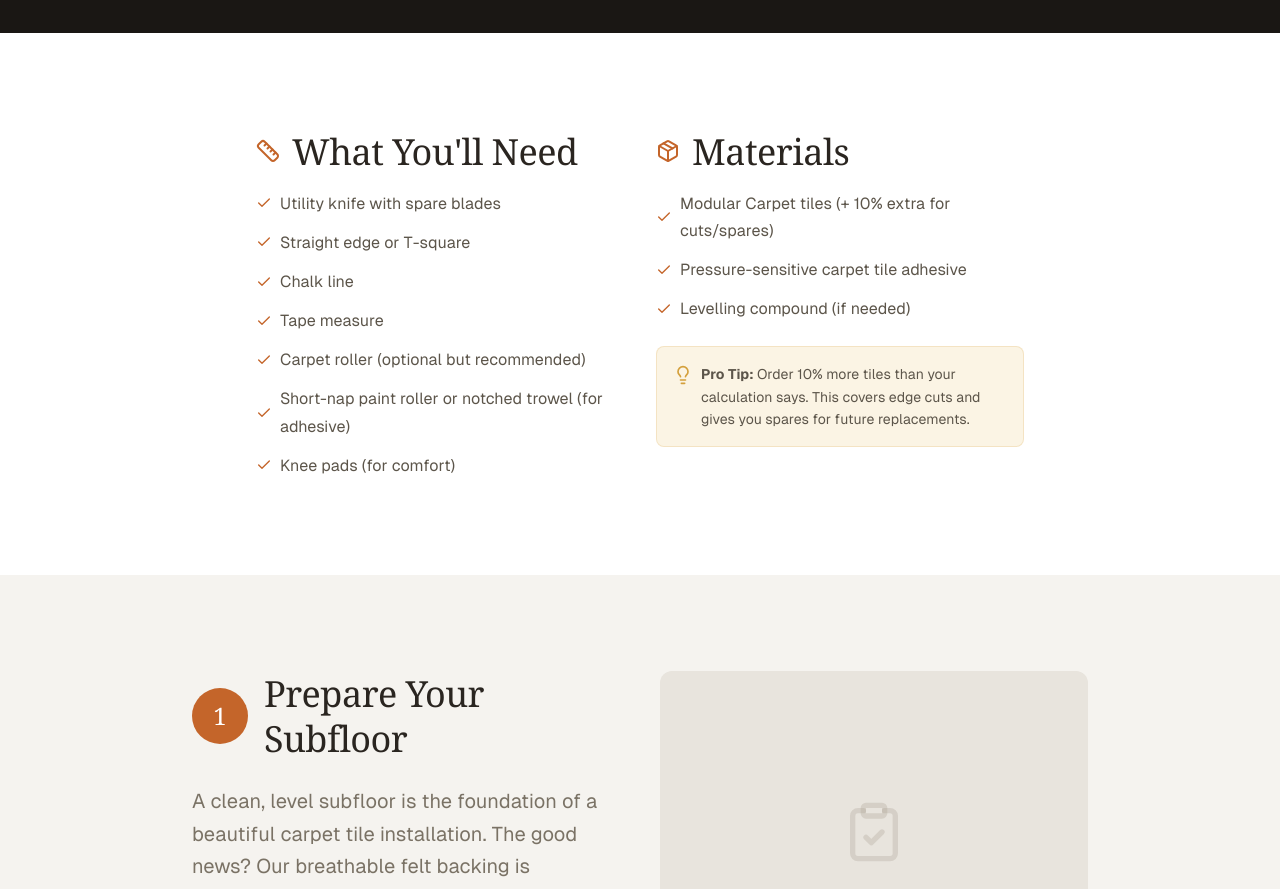
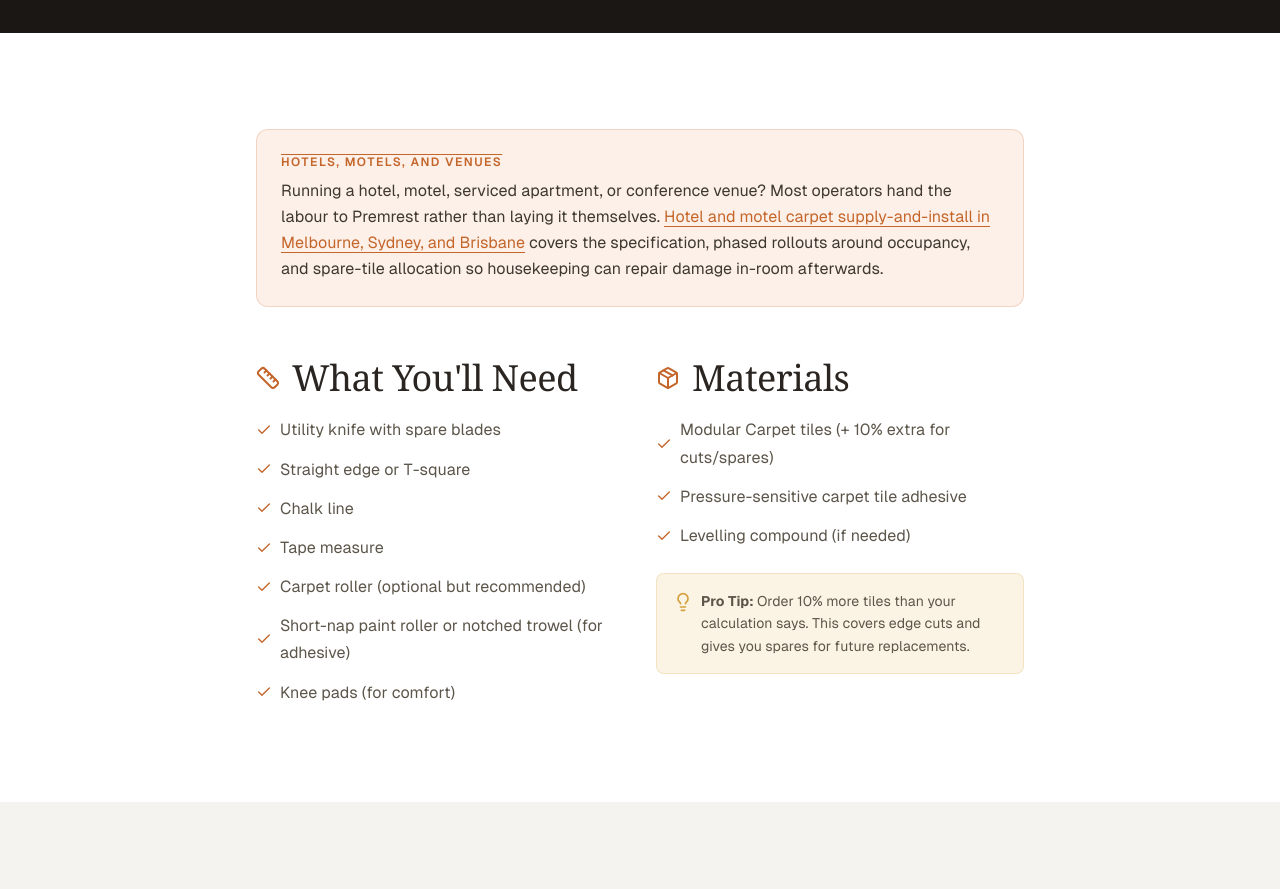
Before and after one commit to benyoung8291/diy-carpet-tiles, a Next.js app: page /how-to-install in a window 1280 px wide. Shown: the part 980-1869 px from the top of the page. Built offline with nearby package versions, Linux system fonts and the light colour scheme; no server answers.

Commit message:
Add hospitality aside linking /hotel-carpet from /how-to-install
Co-authored-by: benyoung8291 <benyoung8291@users.noreply.github.com>

```diff
--- a/src/app/how-to-install/how-to-install-client.tsx
+++ b/src/app/how-to-install/how-to-install-client.tsx
@@ -150,6 +150,25 @@ export function HowToInstallClient() {
       {/* What you'll need */}
       <Section background="white">
         <div className="max-w-3xl mx-auto">
+          {/* Hospitality aside */}
+          <div className="bg-accent-light rounded-lg p-6 border border-accent/20 mb-12">
+            <p className="overline mb-2">Hotels, Motels, and Venues</p>
+            <p className="text-body-md text-brand-700 leading-relaxed">
+              Running a hotel, motel, serviced apartment, or conference venue?
+              Most operators hand the labour to Premrest rather than laying it
+              themselves.{" "}
+              <Link
+                href="/hotel-carpet"
+                className="text-accent underline underline-offset-4 hover:no-underline"
+              >
+                Hotel and motel carpet supply-and-install in Melbourne, Sydney,
+                and Brisbane
+              </Link>{" "}
+              covers the specification, phased rollouts around occupancy, and
+              spare-tile allocation so housekeeping can repair damage in-room
+              afterwards.
+            </p>
+          </div>
           <div className="grid grid-cols-1 md:grid-cols-2 gap-8">
             <div>
               <div className="flex items-center gap-3 mb-4">
```
